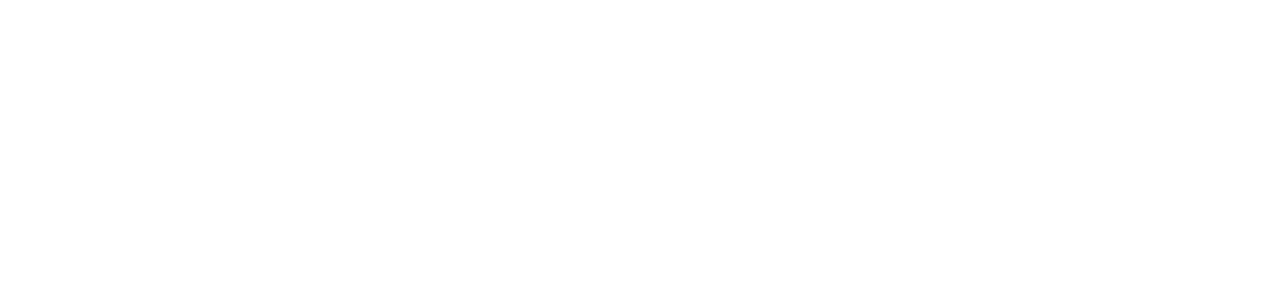
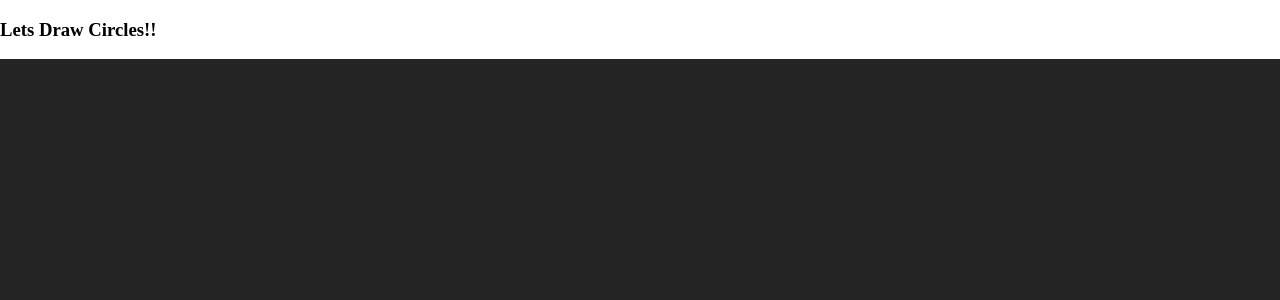
Before and after one commit to Aashish079/AutiVerse, a React (Vite) app: page /game1 in a window 1280 px wide. Before the commit this address had no page. Shown: the top 300 px of the page. Built offline with nearby package versions, Linux system fonts and the light colour scheme.

Commit message:
Implemented Drawing Canvas

```diff
--- a/package.json
+++ b/package.json
@@ -10,9 +10,11 @@
     "preview": "vite preview"
   },
   "dependencies": {
+    "konva": "^9.3.6",
     "node-sass": "^9.0.0",
     "react": "^18.2.0",
     "react-dom": "^18.2.0",
+    "react-konva": "^18.2.10",
     "react-router-dom": "^6.22.3"
   },
   "devDependencies": {
--- a/src/App.jsx
+++ b/src/App.jsx
@@ -1,6 +1,7 @@
 import { BrowserRouter, Routes, Route } from 'react-router-dom'
 import Welcome from './Pages/WelcomeScreen/Welcome'
 import HomeScreen from './Pages/HomeScreen/HomeScreen'
+import GameWindow1 from './Pages/GameWindow1/GameWindow1'
 import './App.css'
 
 const App = () => {
@@ -10,7 +11,7 @@
         <Routes>
           <Route path = "/" element = {<Welcome />} />
           <Route path = "/get-started" element = {<HomeScreen/>} />
-          <Route path = "/" element = {<HomeScreen/>} />
+          <Route path = "/game1" element = {<GameWindow1/>} />
         </Routes>
       </BrowserRouter>
     </div>
--- /dev/null
+++ b/src/Components/FreehandCircleDrawer.scss
@@ -0,0 +1,3 @@
+h3{
+    background-color:#242424
+}
--- a/src/Pages/GameWindow1/FreehandCricleDrawer.jsx
+++ b/src/Components/FreehandCricleDrawer.jsx
@@ -1,5 +1,5 @@
-import  { useState } from 'react';
-import { Stage, Layer, Line } from 'react-konva';
+import { useState } from "react";
+import { Stage, Layer, Line, Rect } from "react-konva";
 
 function FreehandCircleDrawer() {
   const [lines, setLines] = useState([]);
@@ -74,8 +74,8 @@
   };
 
   return (
-    <div>
-      <h3>Draw a Freehand Circle and Measure Its Perfectness</h3>
+    <div className="canvasContainer">
+      <h3>Lets Draw Circles!!</h3>
       <Stage
         width={window.innerWidth}
         height={window.innerHeight}
@@ -84,6 +84,11 @@
         onMouseUp={handleMouseUp}
       >
         <Layer>
+          <Rect
+            width={window.innerWidth}
+            height={window.innerHeight}
+            fill="#242424"
+          />
           {lines.map((line, index) => (
             <Line
               key={index}
--- /dev/null
+++ b/src/Pages/GameWindow1/GameWindow1.jsx
@@ -0,0 +1,9 @@
+import FreehandCircleDrawer from '../../Components/FreehandCricleDrawer'
+
+const GameWindow1 = () => {
+  return (
+    <FreehandCircleDrawer />
+  )
+}
+
+export default GameWindow1
--- a/src/Pages/HomeScreen/HomeScreen.jsx
+++ b/src/Pages/HomeScreen/HomeScreen.jsx
@@ -1,5 +1,6 @@
-import './HomeScreen.scss';
+import "./HomeScreen.scss";
 import starIcon2 from "../../assets/star.png";
+import { Link } from "react-router-dom";
 
 const HomeScreen = () => {
   return (
@@ -9,9 +10,15 @@
           <h1 className="title">Guiding Star</h1>
           <img src={starIcon2} alt="Star" className="star-icon" />
         </div>
+        <Link to="/game1">
           <button className="home-button">Play</button>
+        </Link>
+        <Link to="/score">
           <button className="home-button">Score</button>
+        </Link>
+        <Link to="/about">
           <button className="home-button">About</button>
+        </Link>
       </div>
     </>
   );
```
Also changed, not shown: src/Pages/GameWindow1/FreehandCircleDrawer.scss (deleted), src/Pages/GameWindow1/GameWindow2.scss (added), 1 other file (tests, documents, lock files or other folders). Lines whose indentation alone changed are shown as unchanged.
